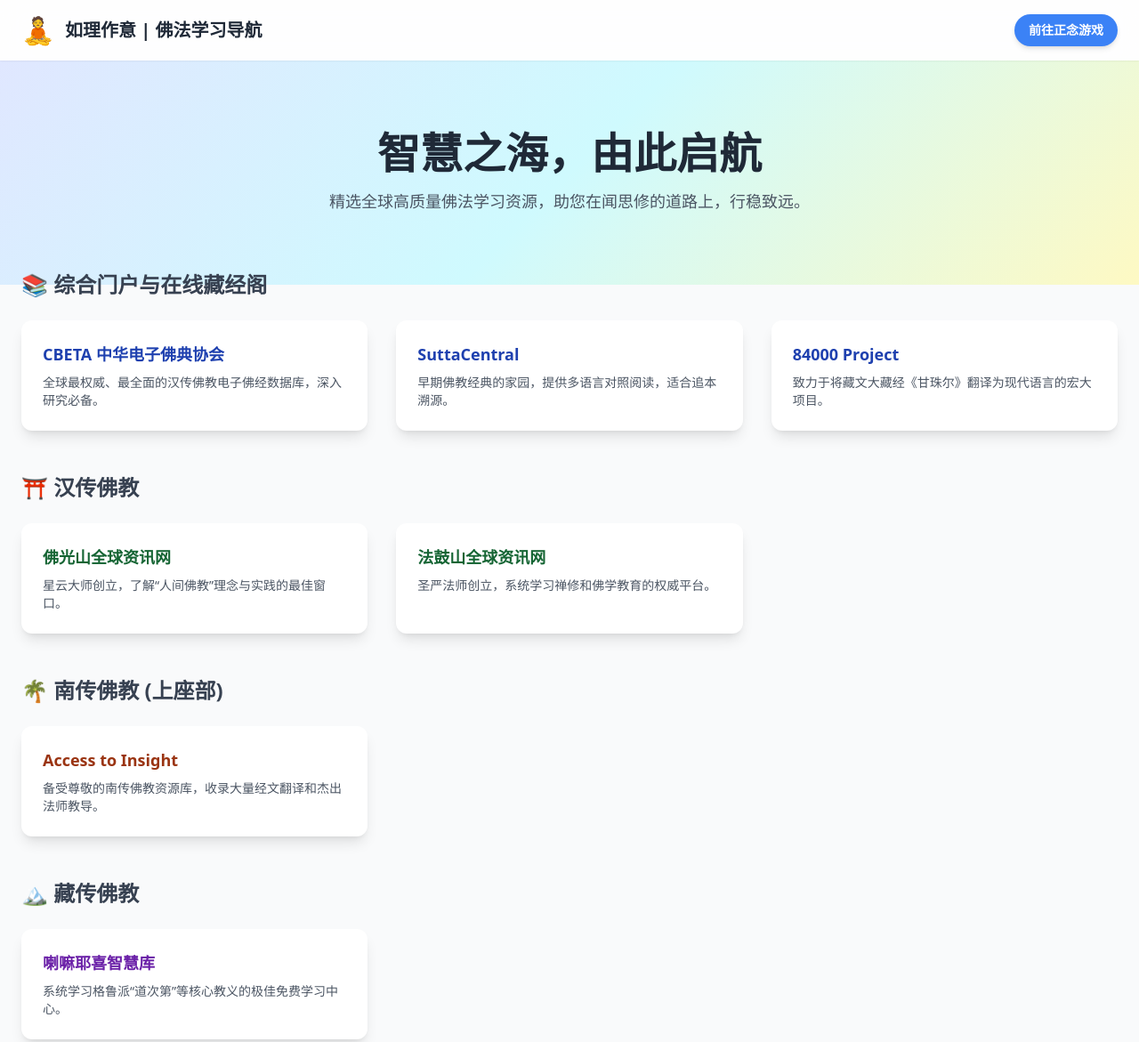
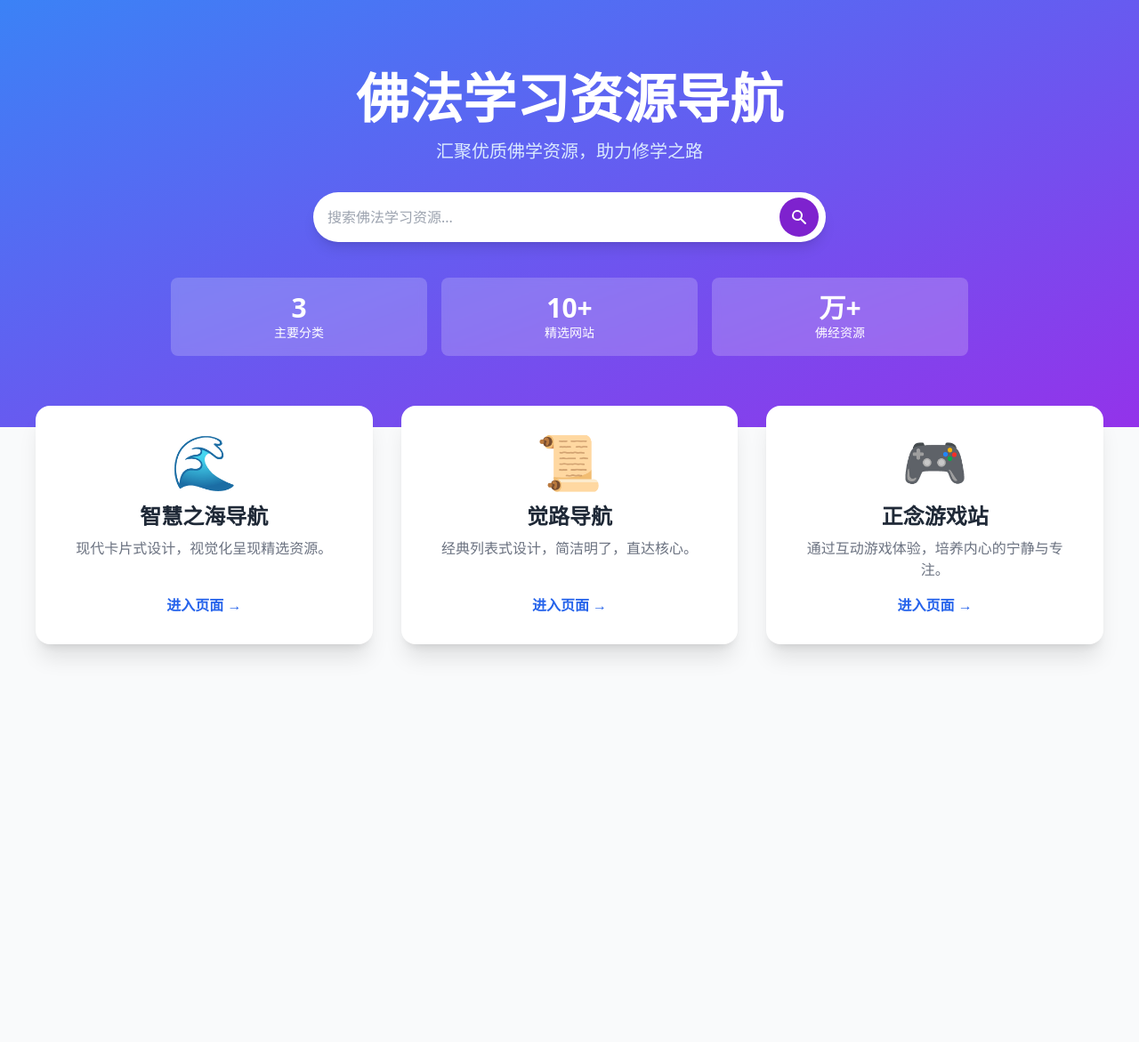
Before and after one commit to Rukawa20250101/animated-octo-enigma, a plain HTML site: page index.html in a window 1280 px wide. Shown: the top 1171 px of the page at 89% size. After the commit the page ends 800 px from the top, so only its background shows below. Drawn offline with nearby package versions, Linux system fonts and the light colour scheme.

Commit message:
index.html

```diff
--- a/index.html
+++ b/index.html
@@ -1,147 +1,17 @@
 <!DOCTYPE html>
-<html lang="zh-CN">
-<head>
-    <meta charset="UTF-8">
-    <meta name="viewport" content="width=device-width, initial-scale=1.0">
-    <title>佛法学习导航 | 如理作意</title>
-    <meta name="description" content="一个精选的高质量佛法学习资源导航站，聚合了权威的在线藏经阁、各宗派学习平台和实用的研究工具。">
-    <meta name="keywords" content="佛法学习,佛教导航,在线读经,CBETA,SuttaCentral,佛光山,法鼓山,佛教资源">
-
-    <script src="https://cdn.tailwindcss.com"></script>
-    <style>
-        /* 自定义渐变背景 */
-        .gradient-bg-calm {
-            background: linear-gradient(135deg, #E0E7FF 0%, #CFFAFE 50%, #FEF9C3 100%);
-        }
-        /* 卡片悬停效果 */
-        .card-hover-effect {
-            transition: transform 0.3s ease, box-shadow 0.3s ease;
-        }
-        .card-hover-effect:hover {
-            transform: translateY(-5px);
-            box-shadow: 0 10px 20px rgba(0, 0, 0, 0.1);
-        }
-        /* 标题动画 */
-        .fade-in-up {
-            animation: fadeInUp 1s ease-out;
-        }
-        @keyframes fadeInUp {
-            from {
-                opacity: 0;
-                transform: translateY(20px);
-            }
-            to {
-                opacity: 1;
-                transform: translateY(0);
-            }
-        }
-    </style>
-</head>
-<body class="bg-gray-50 font-sans">
-
-    <!-- 页面头部 -->
-    <header class="bg-white/80 backdrop-blur-lg shadow-sm sticky top-0 z-50">
-        <div class="container mx-auto px-6 py-4 flex justify-between items-center">
-            <div class="flex items-center">
-                <span class="text-3xl mr-3">🧘</span>
-                <h1 class="text-xl font-bold text-gray-800 hidden sm:block">如理作意 | 佛法学习导航</h1>
-                <h1 class="text-xl font-bold text-gray-800 sm:hidden">学习导航</h1>
-            </div>
-            <a href="./game.html" class="px-4 py-2 bg-blue-500 text-white text-sm font-semibold rounded-full hover:bg-blue-600 transition-colors shadow-md hover:shadow-lg">
-                前往正念游戏
-            </a>
-        </div>
-    </header>
-
-    <!-- Banner 横幅 -->
-    <section class="gradient-bg-calm py-20 text-center fade-in-up">
-        <div class="container mx-auto px-6">
-            <h2 class="text-4xl md:text-5xl font-extrabold text-gray-800 mb-4">智慧之海，由此启航</h2>
-            <p class="text-lg text-gray-600 max-w-2xl mx-auto">
-                精选全球高质量佛法学习资源，助您在闻思修的道路上，行稳致远。
-            </p>
-        </div>
-    </section>
-
-    <!-- 主体内容 -->
-    <main class="container mx-auto px-6 py-12 -mt-16">
-
-        <!-- 综合门户与在线藏经阁 -->
-        <section class="mb-12">
-            <h3 class="text-2xl font-bold text-gray-700 mb-6">📚 综合门户与在线藏经阁</h3>
-            <div class="grid md:grid-cols-2 lg:grid-cols-3 gap-8">
-                <a href="https://www.cbeta.org/" target="_blank" class="block bg-white rounded-xl shadow-lg p-6 card-hover-effect">
-                    <h4 class="font-bold text-lg mb-2 text-blue-800">CBETA 中华电子佛典协会</h4>
-                    <p class="text-gray-600 text-sm">全球最权威、最全面的汉传佛教电子佛经数据库，深入研究必备。</p>
-                </a>
-                <a href="https://suttacentral.net/" target="_blank" class="block bg-white rounded-xl shadow-lg p-6 card-hover-effect">
-                    <h4 class="font-bold text-lg mb-2 text-blue-800">SuttaCentral</h4>
-                    <p class="text-gray-600 text-sm">早期佛教经典的家园，提供多语言对照阅读，适合追本溯源。</p>
-                </a>
-                <a href="https://84000.co/" target="_blank" class="block bg-white rounded-xl shadow-lg p-6 card-hover-effect">
-                    <h4 class="font-bold text-lg mb-2 text-blue-800">84000 Project</h4>
-                    <p class="text-gray-600 text-sm">致力于将藏文大藏经《甘珠尔》翻译为现代语言的宏大项目。</p>
-                </a>
-            </div>
-        </section>
-
-        <!-- 汉传佛教 -->
-        <section class="mb-12">
-            <h3 class="text-2xl font-bold text-gray-700 mb-6">⛩️ 汉传佛教</h3>
-            <div class="grid md:grid-cols-2 lg:grid-cols-3 gap-8">
-                <a href="https://www.fgs.org.tw/" target="_blank" class="block bg-white rounded-xl shadow-lg p-6 card-hover-effect">
-                    <h4 class="font-bold text-lg mb-2 text-green-800">佛光山全球资讯网</h4>
-                    <p class="text-gray-600 text-sm">星云大师创立，了解“人间佛教”理念与实践的最佳窗口。</p>
-                </a>
-                <a href="https://www.dharmadrum.org/" target="_blank" class="block bg-white rounded-xl shadow-lg p-6 card-hover-effect">
-                    <h4 class="font-bold text-lg mb-2 text-green-800">法鼓山全球资讯网</h4>
-                    <p class="text-gray-600 text-sm">圣严法师创立，系统学习禅修和佛学教育的权威平台。</p>
-                </a>
-            </div>
-        </section>
-
-        <!-- 南传佛教（上座部） -->
-        <section class="mb-12">
-            <h3 class="text-2xl font-bold text-gray-700 mb-6">🌴 南传佛教 (上座部)</h3>
-            <div class="grid md:grid-cols-2 lg:grid-cols-3 gap-8">
-                <a href="https://www.accesstoinsight.org/" target="_blank" class="block bg-white rounded-xl shadow-lg p-6 card-hover-effect">
-                    <h4 class="font-bold text-lg mb-2 text-orange-800">Access to Insight</h4>
-                    <p class="text-gray-600 text-sm">备受尊敬的南传佛教资源库，收录大量经文翻译和杰出法师教导。</p>
-                </a>
-            </div>
-        </section>
-
-        <!-- 藏传佛教 -->
-        <section class="mb-12">
-            <h3 class="text-2xl font-bold text-gray-700 mb-6">🏔️ 藏传佛教</h3>
-            <div class="grid md:grid-cols-2 lg:grid-cols-3 gap-8">
-                <a href="https://www.lamayeshe.com/" target="_blank" class="block bg-white rounded-xl shadow-lg p-6 card-hover-effect">
-                    <h4 class="font-bold text-lg mb-2 text-purple-800">喇嘛耶喜智慧库</h4>
-                    <p class="text-gray-600 text-sm">系统学习格鲁派“道次第”等核心教义的极佳免费学习中心。</p>
-                </a>
-            </div>
-        </section>
-
-        <!-- 专题研究与工具 -->
-        <section>
-            <h3 class="text-2xl font-bold text-gray-700 mb-6">🛠️ 专题研究与工具</h3>
-            <div class="grid md:grid-cols-2 lg:grid-cols-3 gap-8">
-                <a href="http://www.buddhism-dict.net/ddb/" target="_blank" class="block bg-white rounded-xl shadow-lg p-6 card-hover-effect">
-                    <h4 class="font-bold text-lg mb-2 text-gray-800">Digital Dictionary of Buddhism</h4>
-                    <p class="text-gray-600 text-sm">专业的学术性佛教词汇数字词典，解决读经过程中的名词术语问题。</p>
-                </a>
-            </div>
-        </section>
-
-    </main>
-
-    <!-- 页脚 -->
-    <footer class="bg-white mt-12 py-8 border-t">
-        <div class="container mx-auto px-6 text-center text-gray-500 text-sm">
-            <p>© 2024 Yonisomanasikāra. 智慧之光，普照十方。</p>
-            <p class="mt-2">一个旨在通过技术聚合优质学习资源的公益项目。</p>
-        </div>
-    </footer>
-
-</body>
-</html>
+<html lang="zh-CN"><head><meta charset="UTF-8"><meta name="viewport" content="width=device-width, initial-scale=1.0"><title>如理作意 | 佛法学习与正念游戏</title><script src="https://cdn.tailwindcss.com"></script></head>
+<body class="bg-gray-50">
+    <div class="min-h-screen flex flex-col">
+        <!-- Header Section -->
+        <header class="w-full bg-gradient-to-br from-blue-500 to-purple-600 text-white p-8 md:p-12 lg:p-20 text-center"><div class="max-w-4xl mx-auto"><h1 class="text-4xl md:text-6xl font-extrabold mb-4">佛法学习资源导航</h1><p class="text-lg md:text-xl text-blue-100 mb-8">汇聚优质佛学资源，助力修学之路</p><div class="relative max-w-xl mx-auto"><input type="search" placeholder="搜索佛法学习资源..." class="w-full p-4 rounded-full text-gray-800 shadow-lg focus:outline-none focus:ring-4 focus:ring-blue-300 transition"><button class="absolute right-2 top-1/2 -translate-y-1/2 bg-purple-700 hover:bg-purple-800 text-white rounded-full p-3 transition"><svg xmlns="http://www.w3.org/2000/svg" class="h-5 w-5" viewBox="0 0 20 20" fill="currentColor"><path fill-rule="evenodd" d="M8 4a4 4 0 100 8 4 4 0 000-8zM2 8a6 6 0 1110.89 3.476l4.817 4.817a1 1 0 01-1.414 1.414l-4.816-4.816A6 6 0 012 8z" clip-rule="evenodd" /></svg></button></div><div class="mt-10 grid grid-cols-3 gap-4 text-center"><div class="bg-white/20 p-4 rounded-lg backdrop-blur-sm"> <span class="text-3xl font-bold">3</span> <span class="block text-sm">主要分类</span> </div><div class="bg-white/20 p-4 rounded-lg backdrop-blur-sm"> <span class="text-3xl font-bold">10+</span> <span class="block text-sm">精选网站</span> </div><div class="bg-white/20 p-4 rounded-lg backdrop-blur-sm"> <span class="text-3xl font-bold">万+</span> <span class="block text-sm">佛经资源</span> </div></div></div></header>
+        <!-- Main Content -->
+        <main class="flex-grow container mx-auto p-6 md:p-10 -mt-16"><div class="grid md:grid-cols-2 lg:grid-cols-3 gap-8">
+            <!-- Card 1: 智慧之海 -->
+            <a href="./page-ocean.html" class="bg-white rounded-2xl shadow-xl hover:shadow-2xl p-8 flex flex-col items-center text-center transition-transform transform hover:-translate-y-2"><div class="text-6xl mb-4">🌊</div><h2 class="text-2xl font-bold text-gray-800 mb-2">智慧之海导航</h2><p class="text-gray-500 mb-4">现代卡片式设计，视觉化呈现精选资源。</p><span class="mt-auto text-blue-600 font-semibold hover:underline">进入页面 →</span></a>
+            <!-- Card 2: 觉路导航 -->
+            <a href="./page-classic.html" class="bg-white rounded-2xl shadow-xl hover:shadow-2xl p-8 flex flex-col items-center text-center transition-transform transform hover:-translate-y-2"><div class="text-6xl mb-4">📜</div><h2 class="text-2xl font-bold text-gray-800 mb-2">觉路导航</h2><p class="text-gray-500 mb-4">经典列表式设计，简洁明了，直达核心。</p><span class="mt-auto text-blue-600 font-semibold hover:underline">进入页面 →</span></a>
+            <!-- Card 3: 正念游戏 -->
+            <a href="./game.html" class="bg-white rounded-2xl shadow-xl hover:shadow-2xl p-8 flex flex-col items-center text-center transition-transform transform hover:-translate-y-2"><div class="text-6xl mb-4">🎮</div><h2 class="text-2xl font-bold text-gray-800 mb-2">正念游戏站</h2><p class="text-gray-500 mb-4">通过互动游戏体验，培养内心的宁静与专注。</p><span class="mt-auto text-blue-600 font-semibold hover:underline">进入页面 →</span></a>
+        </div></main>
+    </div>
+</body></html>
```
